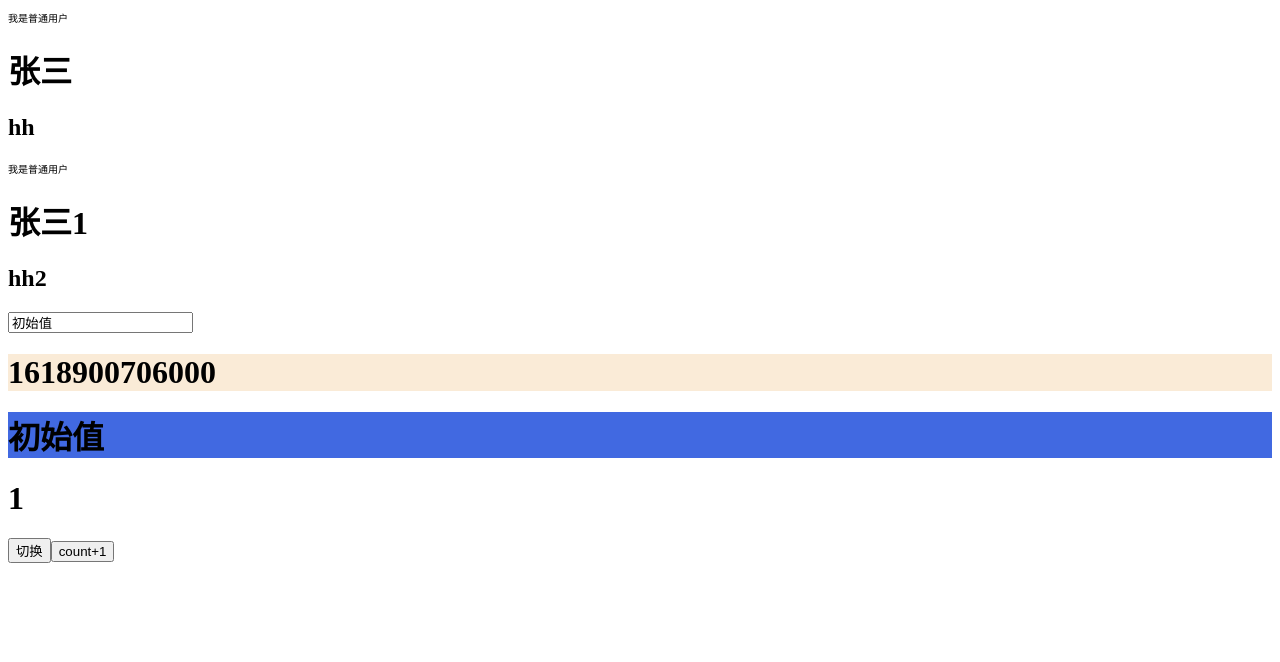
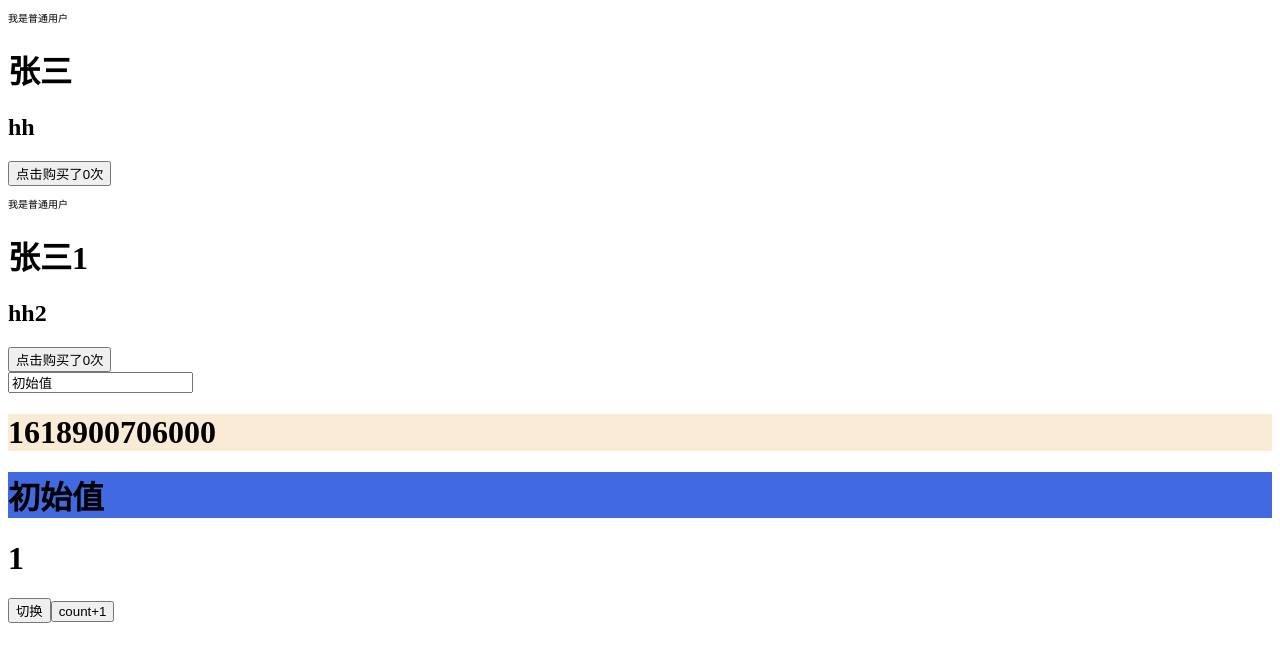
Before and after one commit to zygh2019/vueTest, a Vue app: page / in a window 1280 px wide. Both pictures are taken after a click on the button "切换". Shown: the top 662 px of the page. Built offline with nearby package versions, Linux system fonts and the light colour scheme.

Commit message:
emit子值传父值

```diff
--- a/src/App.vue
+++ b/src/App.vue
@@ -1,7 +1,7 @@
 <template>
 	<div id="app">
 		<div v-if="isHi">
-			<HelloWorld v-for="item in messages" :msg="item.msg" :yes="item.yes" />
+			<HelloWorld v-for="item in messages" :msg="item.msg" :yes="item.yes" @get="test" />
 		</div>
 		<div v-else>
 			<List v-for="item in messages" :msg="item.msg" :yes="item.yes"></List>
@@ -69,6 +69,8 @@
 			},
 			init: function() {
 				this.meee1 = "234"
+			},test:function(d){
+				alert(d)
 			}
 		}
 
--- a/src/components/HelloWorld.vue
+++ b/src/components/HelloWorld.vue
@@ -3,6 +3,7 @@
 		<p>我是普通用户</p>
 		<h1>{{ msg }}</h1>
 		<h2>{{yes}}</h2>
+		<button @click="get('哈哈')">点击购买了{{count}}次</button>
 	</div>
 </template>
 
@@ -11,14 +12,26 @@
 		name: 'HelloWorld',
 		props: {
 			msg: String,
-			yes:String
+			yes: String
+		},
+		methods: {
+			get: function(msg) {
+				this.$emit('get',msg);
+			}
+
+		},
+		data: () => {
+			return {
+				count:0
+			}
 		}
+
 	}
 </script>
 
 <!-- Add "scoped" attribute to limit CSS to this component only -->
 <style scoped>
-	p{
+	p {
 		font-size: 0.625rem;
 	}
 </style>
```
